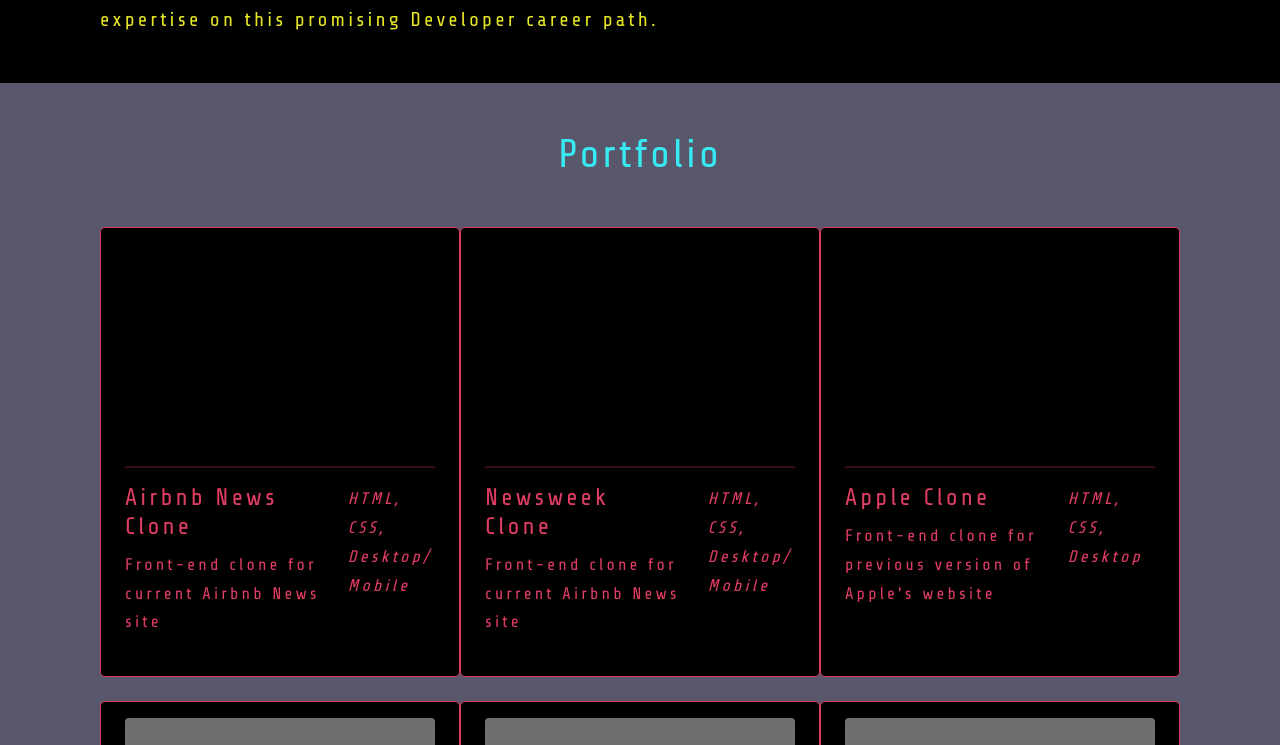
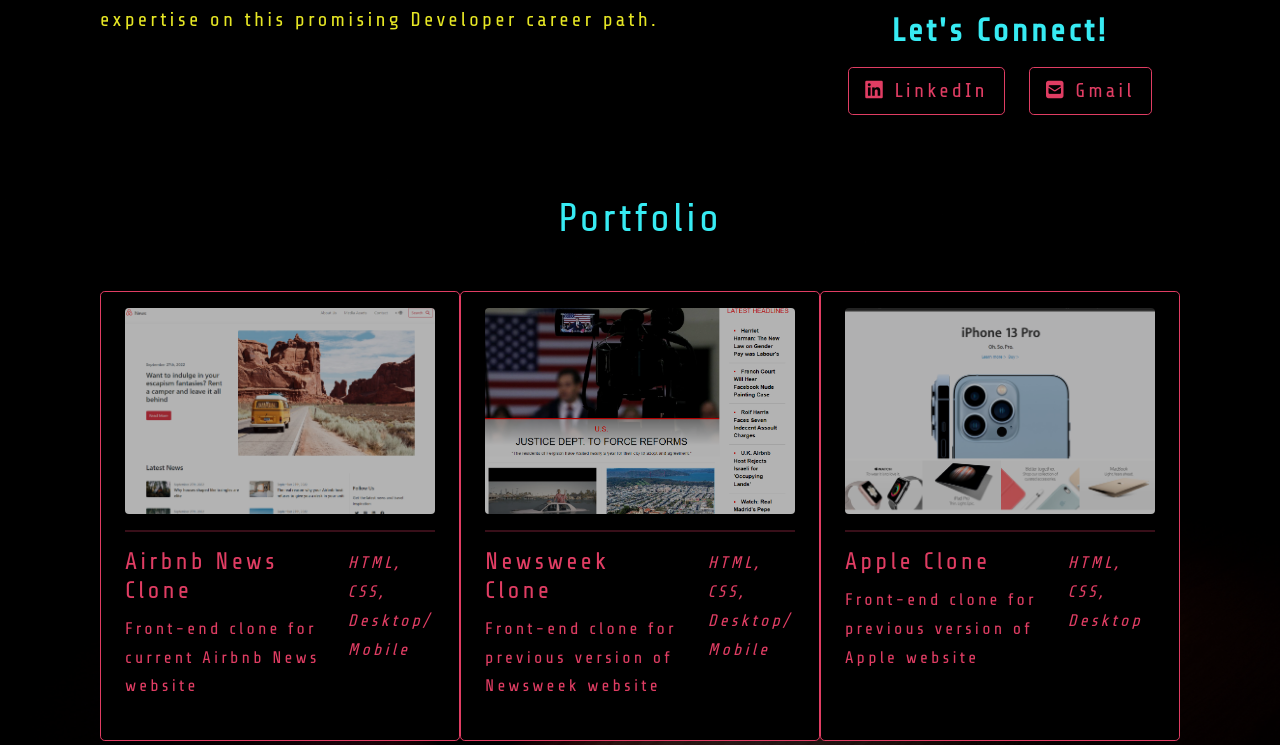
Before and after one commit to zeiglerg41/Dev_portfolio_1, a plain HTML site: page index.html in a window 1280 px wide. Shown: the part 855-1600 px from the top of the page. Drawn offline with nearby package versions, Linux system fonts and the light colour scheme; grey boxes are pictures that could not be loaded.

Commit message:
Added images for all sections

```diff
--- a/index.html
+++ b/index.html
@@ -76,7 +76,7 @@
         </div>
         <div class="col-12 col-md-4">
           <div class="mx-3 mt-4">
-            <img class="img-fluid rounded-3" src="./images/IMG-5151.JPG"/>
+            <img class="img-fluid rounded-3" src="./image/Screenshot (6).png"/>
           </div>
           <div class="d-flex flex-column justify-content-between align-items-a">
             <div class="text-center mt-sm-4 social">
@@ -101,13 +101,13 @@
       <div class="row">
         <div class="card rounded-3 col-12 col-md-6 col-xl-4 mb-4 px-4">
           <a href="https://starlit-halva-f1df49.netlify.app" target="blank_" class="pt-3">
-            <div class="aspectRatioBox mb-3 rounded" style="background-image: url('./images/Screenshot1.png')">
+            <div class="aspectRatioBox mb-3 rounded" style="background-image: url('./image/Screenshot\ \(3\).png')">
             </div>
           <hr class="mt-2"/>
           <div class="row justify-content-between">
             <div class="col-12 col-md-8">
               <h4>Airbnb News Clone</h4>
-              <p><small>Front-end clone for current Airbnb News site</small></p>
+              <p><small>Front-end clone for current Airbnb News website</small></p>
             </div>
             <div class="col-12 col-md-4 md-text-center">
               <p><small><i>HTML, CSS, Desktop/<br>Mobile</i></small></p>
@@ -116,13 +116,13 @@
         </div>
         <div class="card rounded-3 col-12 col-md-6 col-xl-4 mb-4 px-4">
           <a href="https://silly-syrniki-47e717.netlify.app" target="blank_" class="pt-3">
-            <div class="aspectRatioBox mb-3 rounded" style="background-image: url('./images/Screenshot2.png')">
+            <div class="aspectRatioBox mb-3 rounded" style="background-image: url('./image/Screenshot\ \(4\).png')">
             </div>
           <hr class="mt-2"/>
           <div class="row mb-4">
             <div class="col-12 col-md-8">
               <h4>Newsweek Clone</h4>
-              <p><small>Front-end clone for current Airbnb News site</small></p>
+              <p><small>Front-end clone for previous version of Newsweek website</small></p>
             </div>
             <div class="col-12 col-md-4 md-text-center">
               <p><small><i>HTML, CSS, Desktop/<br>Mobile</i></small></p>
@@ -131,13 +131,13 @@
         </div>
         <div class="card rounded-3 col-12 col-md-6 col-xl-4 mb-4 px-4">
           <a href="https://friendly-dolphin-1bc9d9.netlify.app" target="blank_" class="pt-3">
-            <div class="aspectRatioBox mb-3 rounded" style="background-image: url('./images/Screenshot3.png')">
+            <div class="aspectRatioBox mb-3 rounded" style="background-image: url('./image/Screenshot\ \(5\).png')">
             </div>
           <hr class="mt-2"/>
           <div class="row mb-4">
             <div class="col-12 col-md-8">
              <h4>Apple Clone</h4>
-              <p><small>Front-end clone for previous version of Apple's website</small></p>
+              <p><small>Front-end clone for previous version of Apple website</small></p>
             </div>
             <div class="col-12 col-md-4 md-text-center">
               <p><small><i>HTML, CSS, Desktop</i></small></p>
--- a/style.scss
+++ b/style.scss
@@ -1,14 +1,13 @@
-
 // sass color presets
 $clr-primary: #e03d63;
-$clr-secondary: #37EBF3;
+$clr-secondary: #37ebf3;
 $clr-tertiary: #e6e624;
 
 // body
 body {
-  font-family: 'Share Tech', sans-serif;
+  font-family: "Share Tech", sans-serif;
   font-size: larger;
-  letter-spacing: .2rem;
+  letter-spacing: 0.2rem;
 }
 .container {
   max-width: 1080px;
@@ -18,7 +17,8 @@ html {
   scroll-behavior: smooth;
 }
 
-.name, h1::after {
+.name,
+h1::after {
   padding: 16px 20px;
   font-size: 40px;
   color: $clr-secondary !important;
@@ -44,7 +44,6 @@ html {
   clip-path: var(--slice-0);
   animation: 5s glitch infinite;
   animation-timing-function: steps(2, end);
-
 }
 
 @keyframes glitch {
@@ -138,7 +137,7 @@ nav {
   border-radius: 5px;
 }
 
-@media (max-width:768px) {
+@media (max-width: 768px) {
   nav {
     max-height: none;
   }
@@ -154,8 +153,9 @@ nav {
   color: $clr-primary;
 }
 // hero
-.hero-img, .background-2{
-  background-image: url(./images/joshua-reddekopp-SyYmXSDnJ54-unsplash.jpg);
+.hero-img,
+.background-2 {
+  background-image: url(./image/joshua-reddekopp-SyYmXSDnJ54-unsplash.jpg);
   background-position: center;
   background-color: rgba(11, 8, 39, 0.68);
   background-size: cover;
@@ -167,7 +167,7 @@ nav {
   margin-top: 180px !important;
   margin-bottom: 140px;
 }
-.name{
+.name {
   color: $clr-secondary !important;
 }
 
@@ -180,8 +180,9 @@ nav {
   background-color: black;
 }
 
-.about-me, .social h2 {
-  color: $clr-secondary
+.about-me,
+.social h2 {
+  color: $clr-secondary;
 }
 #about span {
   font-size: 20px;
@@ -200,34 +201,34 @@ nav {
   padding-top: calc(2 / 3 * 100%);
   background-size: cover;
   background-position: center;
-  opacity: .7;
-  transition: ease-in-out .3s;
+  opacity: 0.7;
+  transition: ease-in-out 0.3s;
 }
 
 .card {
-  transition: box-shadow .3s;
-  border-radius:10px;
+  transition: box-shadow 0.3s;
+  border-radius: 10px;
   border: 1px solid $clr-primary;
   background: rgb(0, 0, 0);
   float: left;
 }
 
 .card:hover {
-  box-shadow: 0 0 25px rgba(33,33,33,.2);
+  box-shadow: 0 0 25px rgba(33, 33, 33, 0.2);
   background-color: #68091f !important;
   .aspectRatioBox {
     opacity: 1;
   }
 }
 
-.card a{
+.card a {
   text-decoration: none !important;
 }
 
-.card a{
+.card a {
   color: $clr-primary;
 }
 
-.card hr{
+.card hr {
   height: 2px;
 }
```
Also changed, not shown: style.css, 1 other file. Lines whose indentation alone changed are shown as unchanged.
